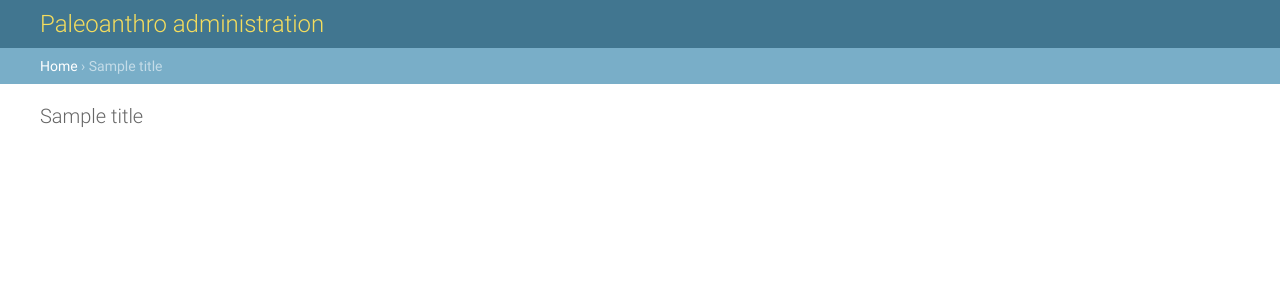
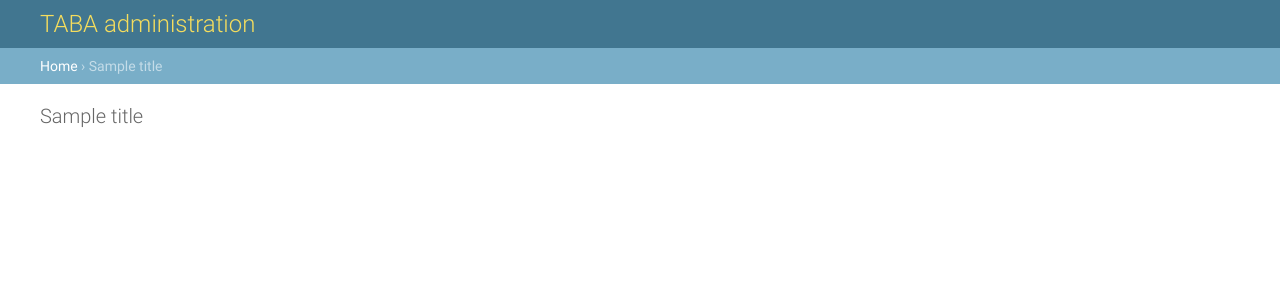
Before and after one commit to dennereed/taba, a Django app: template myproject/templates/admin/base_site.html in a window 1280 px wide. Shown: the top 300 px of the page. Run offline with Django 3.2, Linux system fonts and the light colour scheme; the template is opened without the code that fills it: most values are stand-ins (such as "Sample title", 1, 10 or a date in 2020); parts of the project's set-up code (start-up, migrations or seed data) failed here and were passed over.

Commit message:
Updated admin and home page templates

```diff
--- a/myproject/templates/admin/base_site.html
+++ b/myproject/templates/admin/base_site.html
@@ -1,10 +1,10 @@
 {% extends "admin/base.html" %}
 {% load i18n %}
 
-{% block title %}{{ title }} | {% trans 'Paleoanthro site admin' %}{% endblock %}
+{% block title %}{{ title }} | {% trans 'TABA site admin' %}{% endblock %}
 
 {% block branding %}
-<h1 id="site-name">{% trans 'Paleoanthro administration' %}</h1>
+<h1 id="site-name">{% trans 'TABA administration' %}</h1>
 {% endblock %}
 
 {% block nav-global %}{% endblock %}
--- a/myproject/templates/base.html
+++ b/myproject/templates/base.html
@@ -17,7 +17,7 @@
 			<header>
                 {% block logo %}
                 <div id="logo">
-                    <a href="{% url 'base:home' %}"><img id="logo_image" src="{% static 'base/skull_grey150.jpg' %}"></a>Paleoanthropology Society
+                    </a><div class="center">Texas Association of Biological Anthropologists</div>
                 </div>
                 {% endblock %}
 
```
